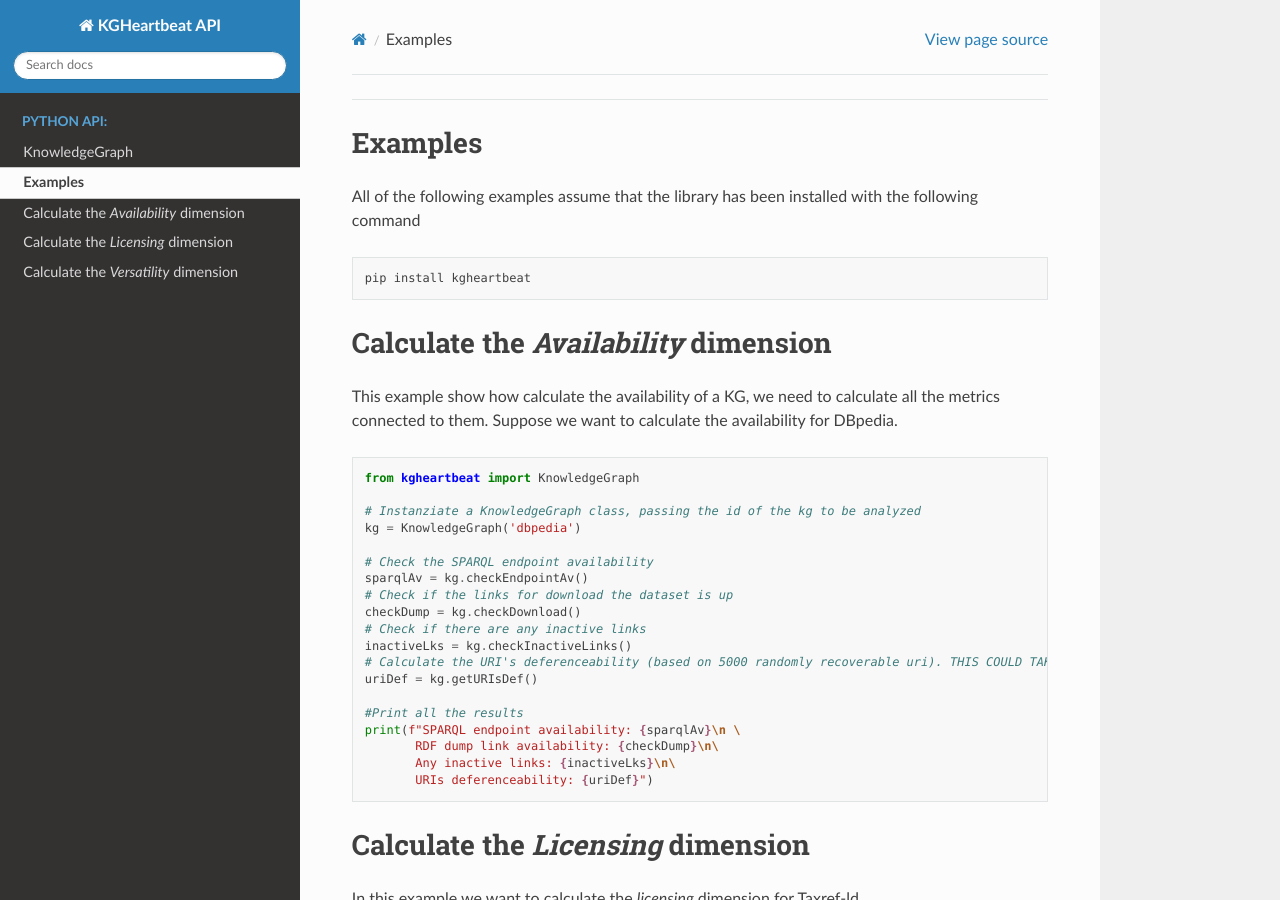
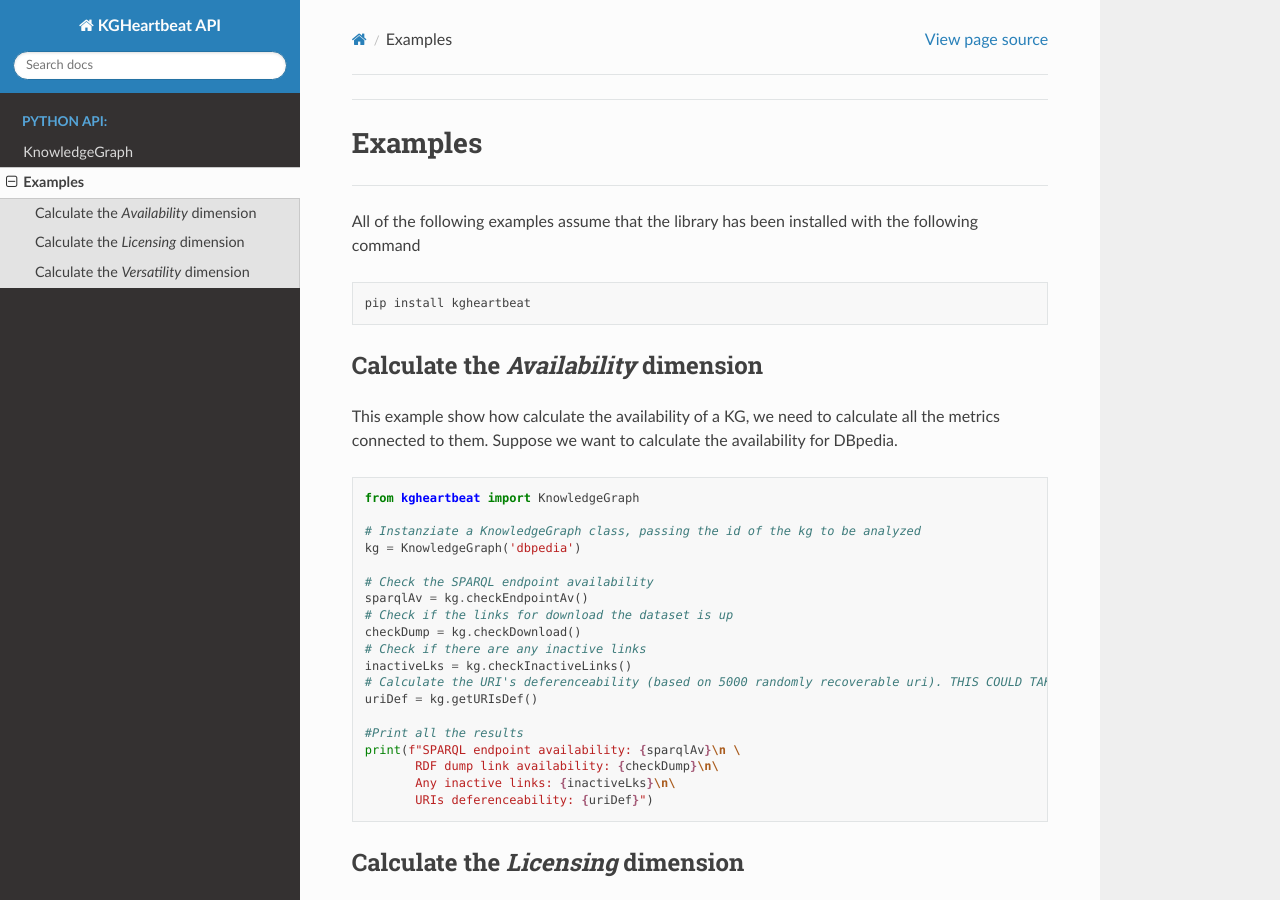
Before and after one commit to GabrieleT0/KGHeartbeat-API, a Sphinx documentation site: the page built from docs/source/api/examples.md, in a window 1280 px wide and 900 px high. Built offline with Sphinx 7.4.7 and the Read the Docs theme 2.0.0, drawn with Linux system fonts in a browser that asks for light colours.

````diff
--- a/docs/source/api/examples.md
+++ b/docs/source/api/examples.md
@@ -1,5 +1,5 @@
 ---
-Examples
+# Examples
 ---
 
 All of the following examples assume that the library has been installed with the following command
@@ -7,7 +7,7 @@ All of the following examples assume that the library has been installed with th
 ```sh
 pip install kgheartbeat
 ```
-# Calculate the *Availability* dimension
+## Calculate the *Availability* dimension
 This example show how calculate the availability of a KG, we need to calculate all the metrics connected to them. Suppose we want to calculate the availability for DBpedia.
 
 ```py
@@ -32,7 +32,7 @@ print(f"SPARQL endpoint availability: {sparqlAv}\n \
        URIs deferenceability: {uriDef}")
 ```
 
-# Calculate the *Licensing* dimension
+## Calculate the *Licensing* dimension
 In this example we want to calculate the *licensing* dimension for Taxref-ld
 
 ```py
@@ -49,7 +49,7 @@ hr_license = kg.getLicenseHR()
 print(f"Machine redeable license: {mr_license}\nHuman-redeable license: {hr_license}")
 ```
 
-# Calculate the *Versatility* dimension
+## Calculate the *Versatility* dimension
 This is another example, in which we demostrate how calculate all the metric in the *Versatility* dimension.
 
 ```py
````
